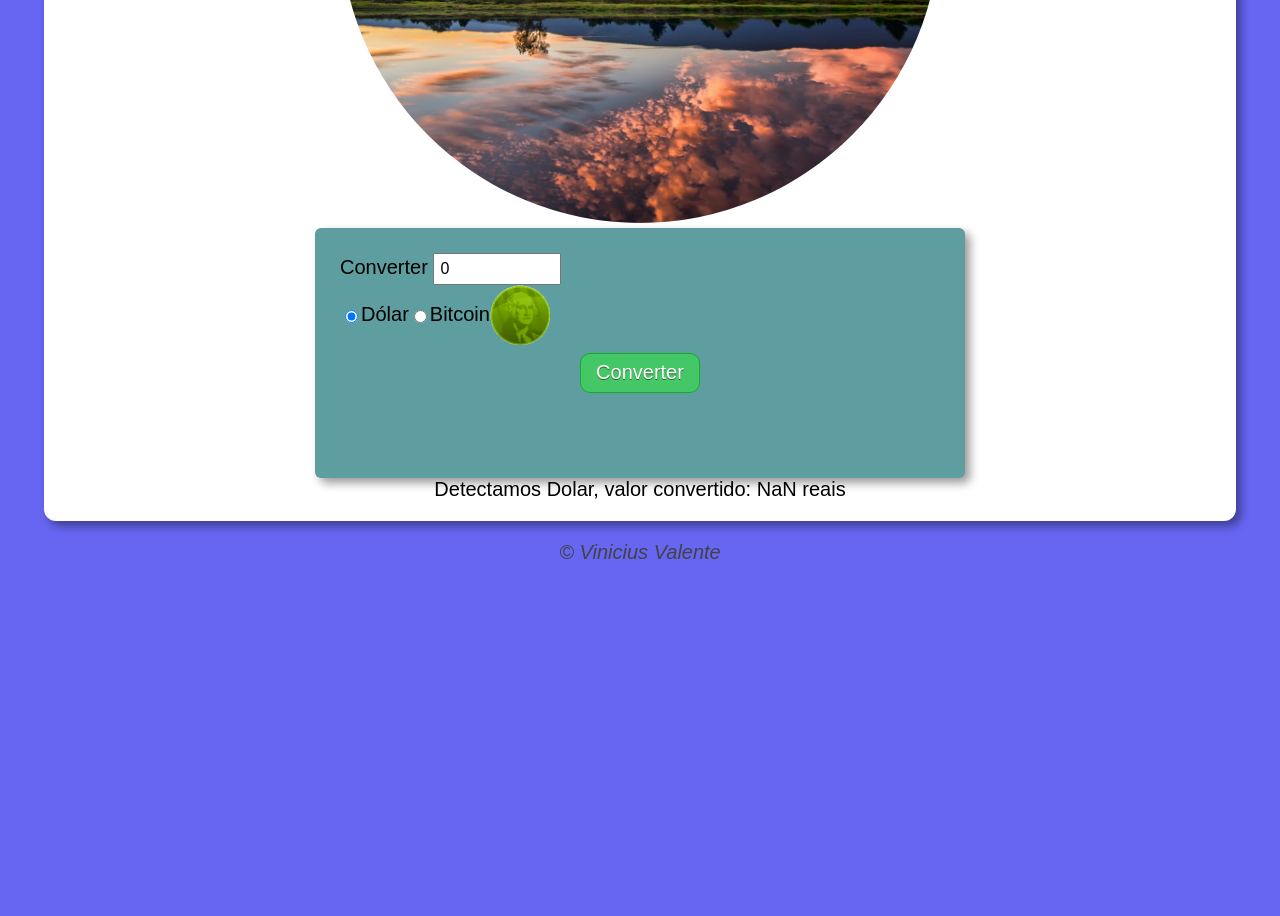
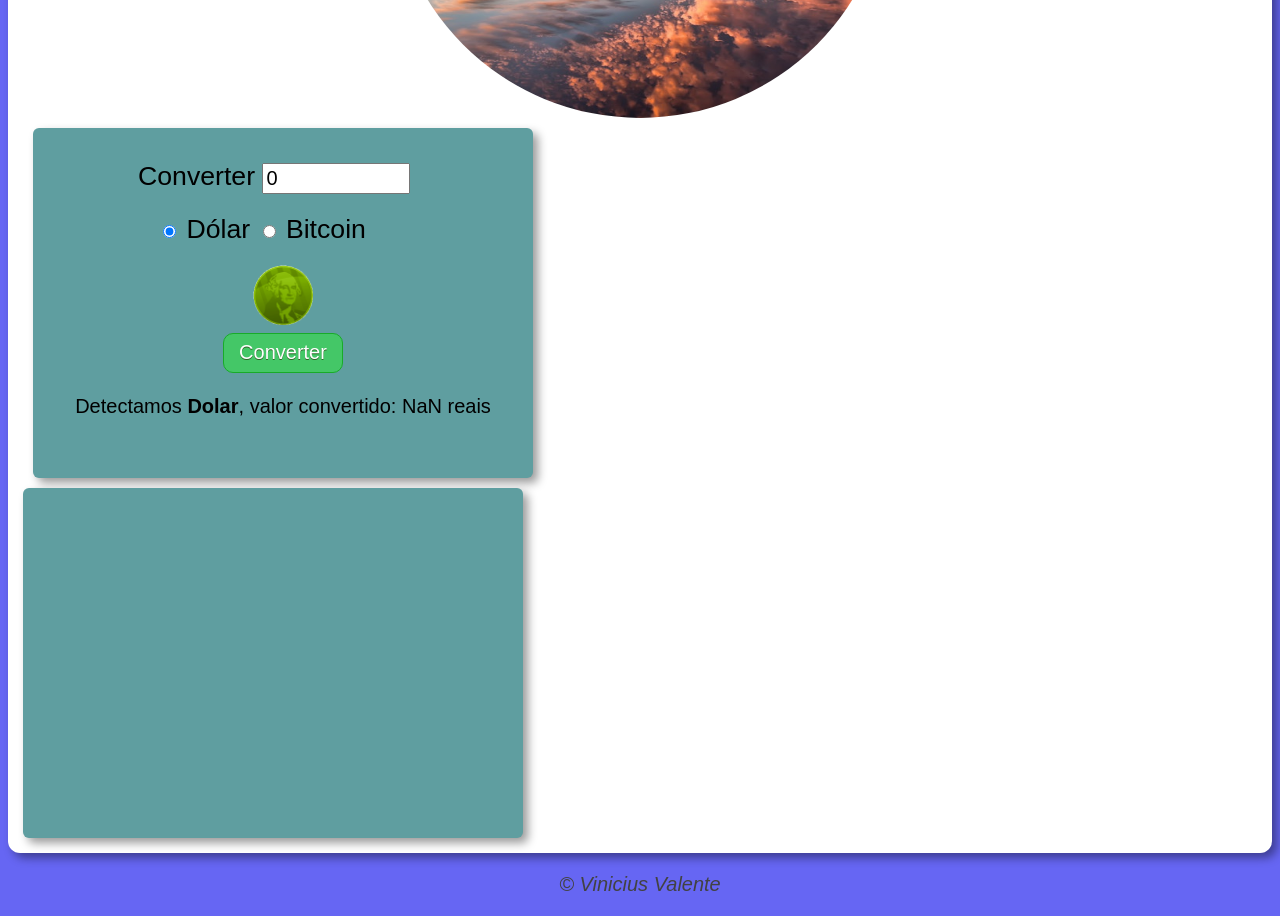
Before and after one commit to valentevinicius/date-code, a website with bundled scripts: page public/index.html in a window 1280 px wide. Shown: the part 580-1496 px from the top of the page. Before the commit the page ends 1164 px from the top, so only its background shows below. Built offline with nearby package versions, Linux system fonts and the light colour scheme; no server answers; files whose address does not match are found by name.

Commit message:
Minor CSS improvements, added new tab

```diff
--- a/public/index.html
+++ b/public/index.html
@@ -8,11 +8,13 @@
     <title>Horario e cotações</title>
     <link rel="stylesheet" href="style/style.css">
     <link rel="shortcut icon" href="favicon.ico" type="image/x-icon">
+    <link rel="preconnect" href="https://fonts.gstatic.com">
+<link href="https://fonts.googleapis.com/css2?family=Open+Sans:wght@300&display=swap" rel="stylesheet">
     <script type="module" src="main.js"></script>
 </head>
 <body>
     <header>
-        <h1>Cotação dólar e Bitcoin</h1>
+        <h1>Cotação Dólar e Bitcoin</h1>
     </header>
 
     <section>
@@ -22,7 +24,7 @@
         <div id="photo" class="photo">
             <img id="image" src="assets/images/fotomanha.jpg" alt="Foto do dia">
         </div>
-
+    <!-- COTAÇÃO DOLAR E BITCOIN -->
         <div class="tab-cotacao">
             <div class="input-cotacao">
                 <label for="USD">Converter</label>
@@ -30,19 +32,24 @@
             </div>
 
             <div class="radio-conversao">
+                <div id="botoes-radio">
                     <input type="radio" name="radcurrency" id="USD" checked>
                     <label for="USD">Dólar</label>
                     <input type="radio" name="radcurrency" id="BTC">
                     <label for="BTC">Bitcoin</label>
+                </div>
                 <img id="moeda" src="assets/images/icon-dolar.png" alt="dolar">
             </div>
             <div class="button-converter">
                 <button class="botao" onclick="converter()">Converter</button>
             </div>
-    </div>
-
             <div id="res">
                 Preencha os dados acima para ver o resultado!
+            </div>
+        </div>
+    <!-- FIM COTAÇÃO DOLAR E BITCOIN -->
+        <div class="tab-clima">
+
         </div>
     </section>
 
--- a/public/js/index.js
+++ b/public/js/index.js
@@ -1,8 +1,8 @@
 const getDollarValue = date => {
-    // const urlBuilder = `https://olinda.bcb.gov.br/olinda/servico/PTAX/versao/v1/odata/CotacaoDolarDia(dataCotacao=@dataCotacao)?@dataCotacao=%27${date}%27&$top=1&$format=json&$select=cotacaoCompra,dataHoraCotacao`
-    const urlBuilder = 'http://localhost:5000/dollar'
+    const urlBuilder = `https://olinda.bcb.gov.br/olinda/servico/PTAX/versao/v1/odata/CotacaoDolarDia(dataCotacao=@dataCotacao)?@dataCotacao=%27${date}%27&$top=1&$format=json&$select=cotacaoCompra,dataHoraCotacao`
+    //const urlBuilder = 'http://localhost:5000/dollar'
     return fetch(urlBuilder).then(data => {
-        console.log(data.json())
+        //console.log(data.json())
         return data.json()
     }).then(result => {
         const {value} = result
@@ -48,19 +48,24 @@ function converter() {
 
     if (option[0].checked) {
         const x = getDollarValue(date).then(result => {
-            return result.value
-
-        }) //Acesso a funcao
+            // Caso precise manipular os valores utilize o forEach
+            result.forEach(value => {
+              value.cotacaoCompra
+              value.dataHoraCotacao
+            })
+            // ou retorne o valor direto que vc quer e agora sim x tem o valor que vc precisa
+            return result[0].cotacaoCompra
+          }) //Acesso a funcao
         console.log(x)
-        let dolarRes = formInput * x
+        let dolarRes = x * formInput
         option = 'Dolar'
         dolar.src = 'assets/images/icon-dolar.png'
-        res.innerHTML = `Detectamos ${option}, valor convertido: ${dolarRes.toFixed(0)} reais`
+        res.innerHTML = `Detectamos <strong>${option}</strong>, valor convertido: ${dolarRes.toFixed(0)} reais`
     } else if (option[1].checked) {
         let bitcoinRes = Number(usdtxt.value) * 255419.13
         option = 'Bitcoin'
         dolar.src = 'assets/images/icon-bitcoin.png'
-        res.innerHTML = `Detectamos ${option}, valor convertido: ${bitcoinRes.toFixed(0)} reais`
+        res.innerHTML = `Detectamos <strong>${option}</strong>, valor convertido: ${bitcoinRes.toFixed(0)} reais`
     }
 }
 
--- a/public/style/style.css
+++ b/public/style/style.css
@@ -1,6 +1,12 @@
+html {
+    font-size: 10px;
+    font-family: "Open-Sans", sans-serif;
+}
+
 body {
     background: rgb(102, 102, 243);
-    font: normal 15pt Arial;
+    font-size: 15pt;
+    font-family: "Open-Sans", sans-serif;
 
 }
 
@@ -8,38 +14,74 @@ header {
     color: rgb(199, 199, 199);
     text-align: center;
 }
-
+/* Conversor DOLAR/BITCOIN */
 section {
     background: white;
     border-radius: 12px;
-    padding: 20px;
+    padding: 15px;
     min-width: 300px;
-    max-width: 90vw;
+    max-width: 100vw;
     margin: auto;
     box-shadow: 5px 5px 10px rgba(0, 0, 0, 0.397);
     display: flex;
     flex-direction: column;
-    align-items: center;
     justify-content: center;
 }
 
 #msg {
-    font: normal 20pt Arial;
-    color: rgb(92, 92, 92);
+    font-size: 20pt;
+    font-family: "Open-Sans", sans-serif;
+    color: rgb(63, 63, 63);
+    display: block;
+    margin: 0 auto;
 }
+
 #image {
     padding: 0;
-    margin: 0;
-    width: 600px;
-    height: 600px;
+    margin: center;
+    width: 500px;
+    height: 500px;
     -webkit-clip-path: ellipse(50% 50%);
     clip-path: ellipse(50% 50%);
+    display: block;
+    margin: 0 auto;
 
+}
+
+.tab-cotacao {
+    background: cadetblue;
+    margin: 10px 10px;
+    border-radius: 6px;
+    box-shadow: 5px 5px 10px rgba(0, 0, 0, 0.397);
+    width: 450px;
+    height: 300px;
+    padding: 25px 25px;
+}
+
+.input-cotacao {
+    margin: 8px 80px;
+    font: normal 20pt Arial;
+    align-content: center;
+}
+
+#botoes-radio {
+    font: normal 20pt Arial;
+    align-content: center;
+    display: block;
+    margin: 20px 100px;
 }
 
 .button-converter {
     display: flex;
 }
+
+#res {
+    padding: 14px;
+    text-align: center;
+    display: block;
+    margin: 0 auto;
+}
+
 .botao {
     margin: 8px auto;
 	background-color:#44c767;
@@ -55,35 +97,52 @@ section {
 	text-shadow:0px 1px 0px #2f6627;
 }
 
-#USD {
-    font: normal 15pt Arial;
+.botao:hover {
+    margin: 8px auto;
+	background-color:#4de275;
+	border-radius:10px;
+	border:1px solid #18ab29;
+	display:inline-block;
+	cursor:pointer;
+	color:#ffffff;
+	font-family:Arial;
+	font-size:20px;
+	padding:7.5px 15px;
+	text-decoration:none;
+	text-shadow:0px 1px 0px #2f6627;
 }
 
-.tab-cotacao {
-    background: cadetblue;
-    border-radius: 6px;
-    box-shadow: 5px 5px 10px rgba(0, 0, 0, 0.397);
-    width: 600px;
-    height: 200px;
-    align-items: center;
-    padding: 25px;
-}
-
-.radio-conversao {
-    font: normal 15pt Arial;
-    display: flex;
-    align-items: center;
+#USD {
+    font: normal 20pt Arial;
 }
 
 #usdtxt {
-    font: normal 12pt Arial;
-    padding: 5px;
+    font-size: 20px;
+    font-family: "Open-Sans", sans-serif;
+    width: 140px;
+    height: 25px;
 }
 
 #moeda {
     width: 60px;
-    padding: auto;
+    display: block;
+    margin: 0 auto;
+
 }
+
+/* Conversor DOLAR/BITCOIN */
+
+.tab-clima {
+    background: cadetblue;
+    float: left;
+    clear: both;
+    border-radius: 6px;
+    box-shadow: 5px 5px 10px rgba(0, 0, 0, 0.397);
+    width: 450px;
+    height: 300px;
+    padding: 25px 25px;
+}
+
 footer {
     color: rgb(66, 66, 66);
     text-align: center;
```
Lines whose indentation alone changed are shown as unchanged.
